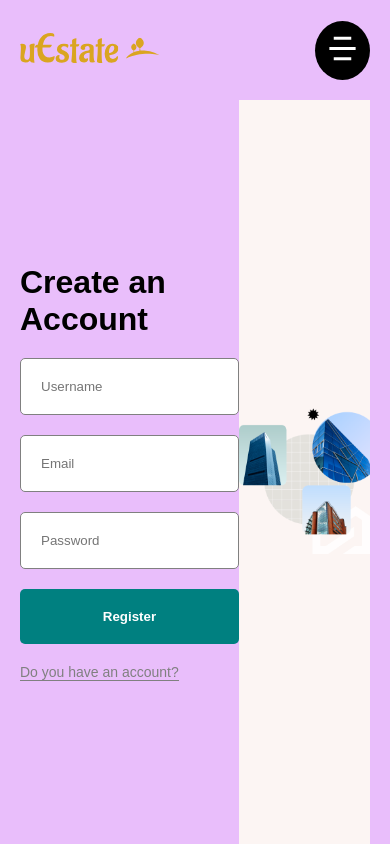
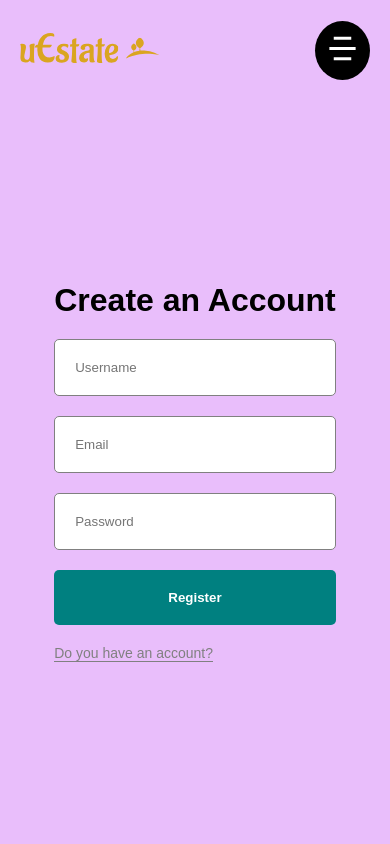
Before and after one commit to andryariadi/Estate-App, a React (Vite) app in the folder client/: page /register in a window 390 px wide. Shown: the top 844 px of the page. Built offline with nearby package versions, Linux system fonts and the light colour scheme; no server answers.

Commit message:
update responsive register and login page

```diff
--- a/client/src/routes/Login/login.scss
+++ b/client/src/routes/Login/login.scss
@@ -1,6 +1,12 @@
+@import "../../responsive.scss";
+
 .login {
   height: 100%;
   display: flex;
+
+  @include sm {
+    flex-direction: column;
+  }
 
   .formContainer {
     flex: 3;
@@ -8,6 +14,10 @@
     display: flex;
     align-items: center;
     justify-content: center;
+
+    @include lg {
+      flex: 3.25;
+    }
 
     form {
       display: flex;
@@ -54,8 +64,13 @@
     display: flex;
     align-items: center;
     justify-content: center;
+
     img {
       width: 100%;
     }
+
+    @include sm {
+      display: none;
+    }
   }
 }
--- a/client/src/routes/Register/register.scss
+++ b/client/src/routes/Register/register.scss
@@ -1,6 +1,12 @@
+@import "../../responsive.scss";
+
 .register {
   height: 100%;
   display: flex;
+
+  @include sm {
+    flex-direction: column;
+  }
 
   .formContainer {
     flex: 3;
@@ -8,6 +14,10 @@
     display: flex;
     align-items: center;
     justify-content: center;
+
+    @include lg {
+      flex: 3.25;
+    }
 
     form {
       display: flex;
@@ -54,8 +64,13 @@
     display: flex;
     align-items: center;
     justify-content: center;
+
     img {
       width: 100%;
     }
+
+    @include sm {
+      display: none;
+    }
   }
 }
```
